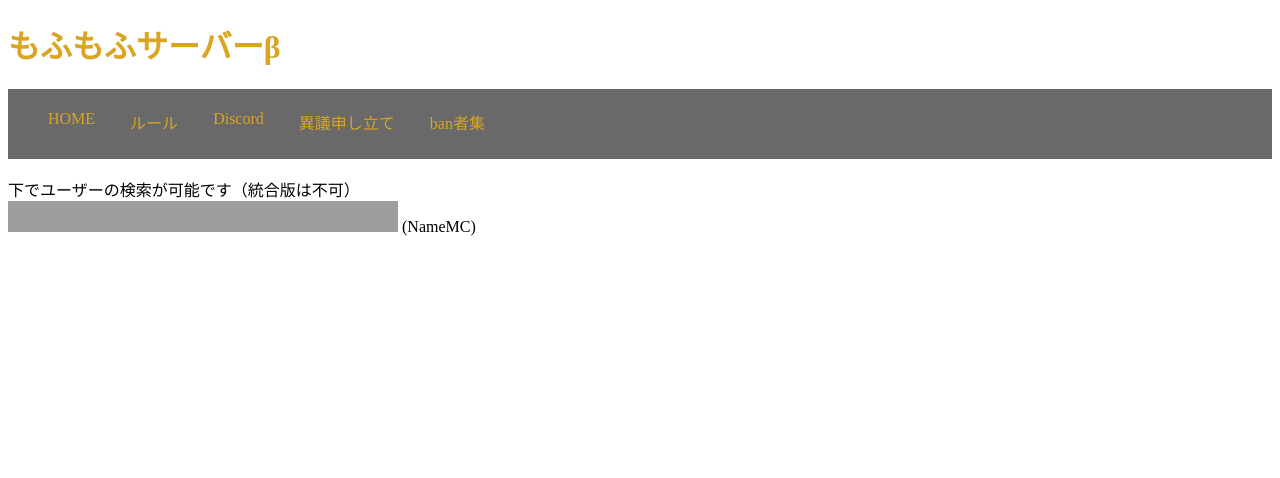
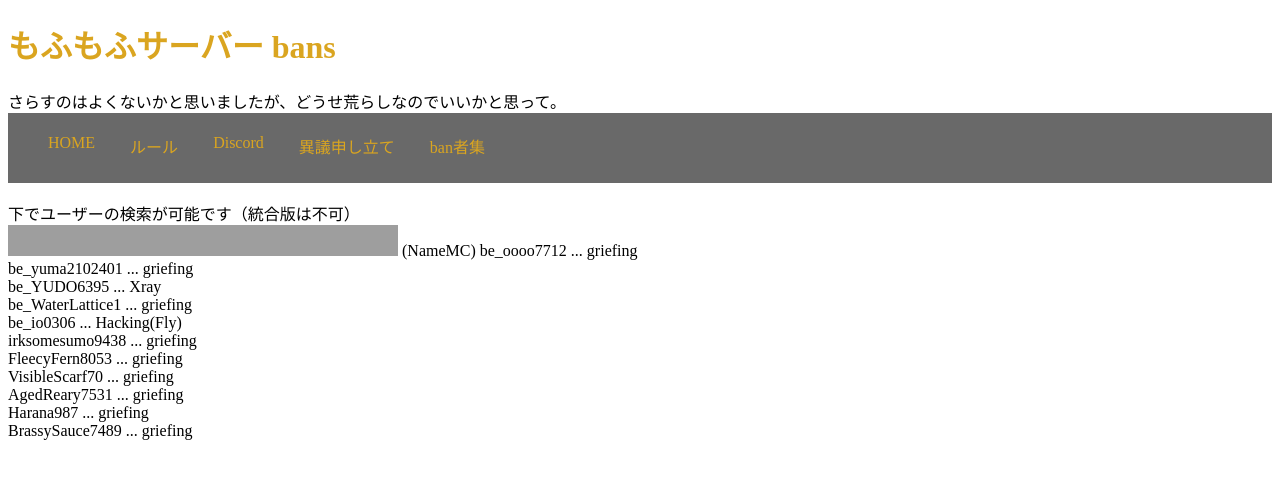
Before and after one commit to manatsu01/htmltest, a plain HTML site: page banlist.html in a window 1280 px wide. Drawn offline with Linux system fonts and the light colour scheme; grey boxes are pictures that could not be loaded.

Commit message:
Banlist!

```diff
--- a/banlist.html
+++ b/banlist.html
@@ -4,7 +4,8 @@
   <head><title>Bans / Mofumofu</title>
     <link rel="stylesheet" href="menu.css"></head>
   <body>
-    <h1><a class="navbar-brand" href="https://manatsu.tokyo/">もふもふサーバーβ</a></h1>
+    <h1><a class="navbar-brand" href="https://manatsu.tokyo/">もふもふサーバー bans</a></h1>
+    さらすのはよくないかと思いましたが、どうせ荒らしなのでいいかと思って。
     <header>
       <nav>
         <ul>
@@ -18,6 +19,16 @@
     </header> <br>
     下でユーザーの検索が可能です（統合版は不可）<br>
     <iframe style="border:none" src="https://ja.namemc.com/embed?size=small" width="390" height="31"></iframe>  (NameMC)
-
+    be_oooo7712 ... griefing <br>
+    be_yuma2102401 ... griefing<br>
+    be_YUDO6395 ... Xray<br>
+    be_WaterLattice1 ... griefing<br>
+    be_io0306 ... Hacking(Fly)<br>
+    irksomesumo9438 ... griefing<br>
+    FleecyFern8053 ... griefing<br>
+    VisibleScarf70 ... griefing<br>
+    AgedReary7531 ... griefing<br>
+    Harana987 ... griefing<br>
+    BrassySauce7489 ... griefing<br>
   </body>
   </html>
```
